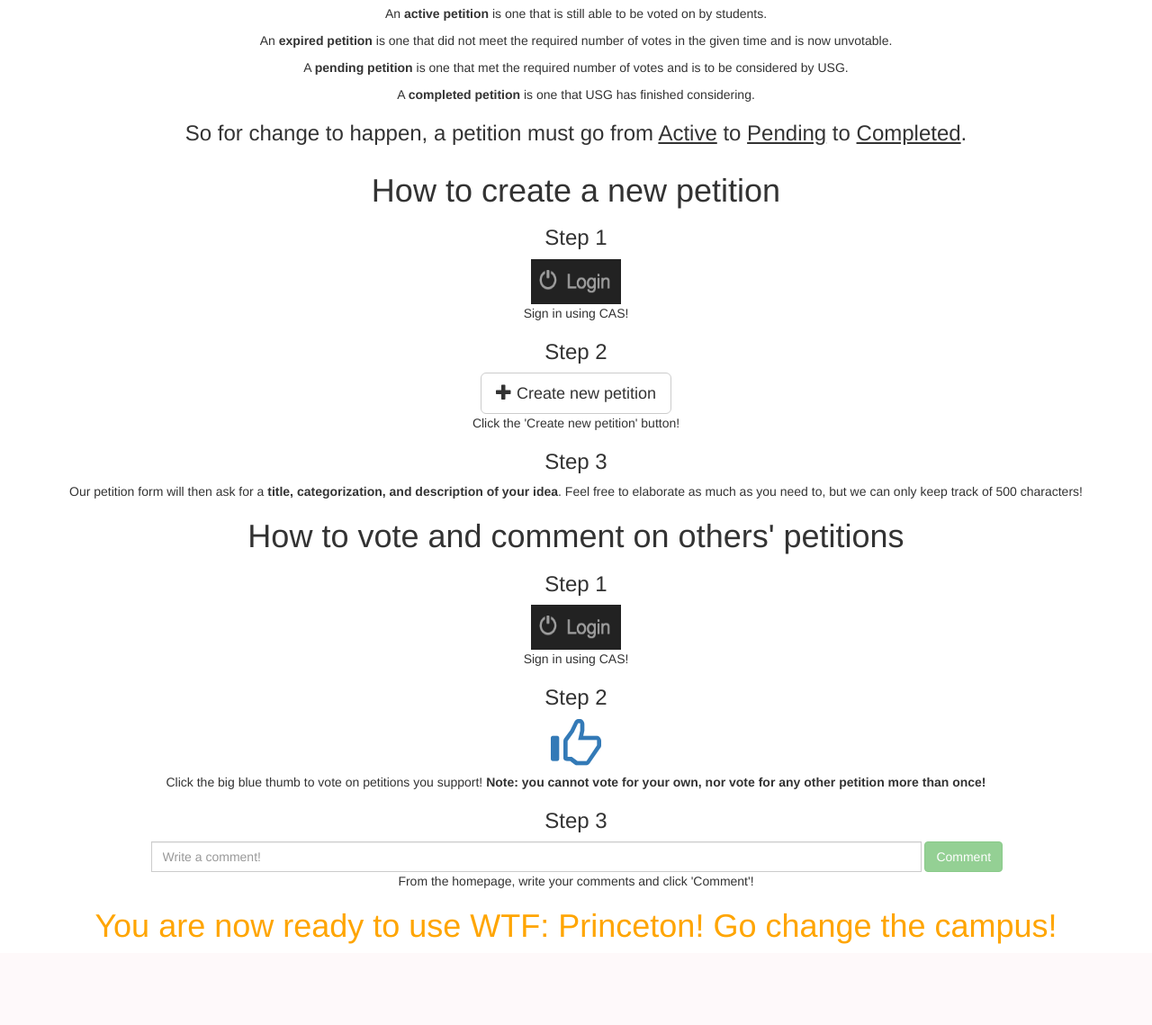
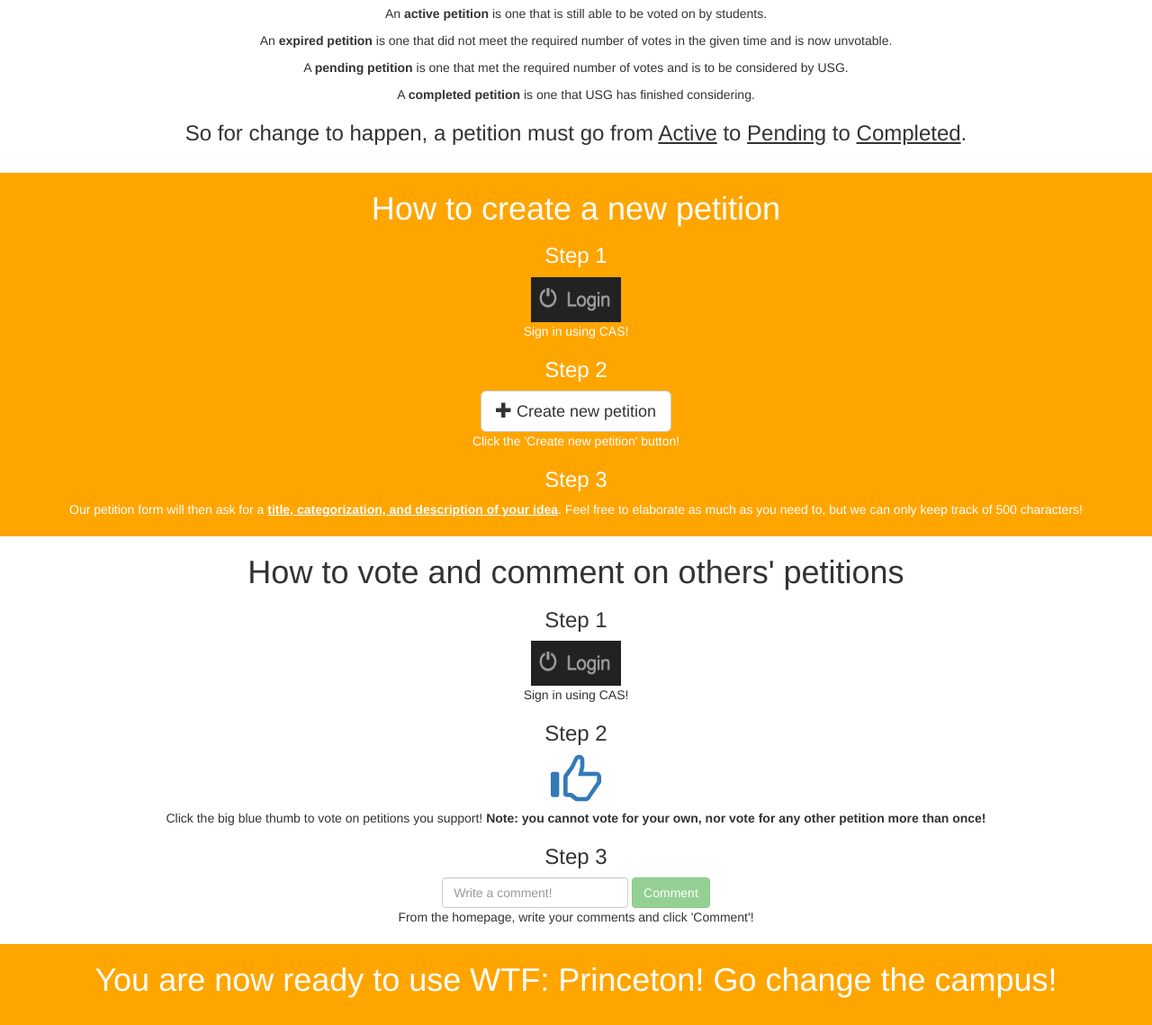
Before and after one commit to dwchung4/WTFPrinceton, a Django app: page /howtouse/ in a window 1280 px wide. Shown: the part 338-1477 px from the top of the page at 90% size. Before the commit the page ends 1387 px from the top, so only its background shows below. Run offline with Django 3.2, Linux system fonts and the light colour scheme; some libraries are stand-ins or nearby versions.

Commit message:
fixd visitor pages

```diff
--- a/home/templates/home/about_visitor.html
+++ b/home/templates/home/about_visitor.html
@@ -55,7 +55,7 @@
 </div>
 
 <!-- Meet the team -->
-<div class="container text-center">
+<div class="container-fluid text-center orangeblock">
   <h1>Meet the team</h1>
   <div class="row">
     <!--Ji Won -->
--- a/home/templates/home/howtouse_visitor.html
+++ b/home/templates/home/howtouse_visitor.html
@@ -47,12 +47,13 @@
   <p>A <b>completed petition</b> is one that USG has finished considering.</p>
 
   <h3>So for change to happen, a petition must go from <u>Active</u> to <u>Pending</u> to <u>Completed</u>.</h3>
+  </br>
 </div>
 
 
 
 <!-- Create a new petition -->
-<div class='container text-center'>
+<div class='container-fluid text-center orangeblock'>
   <h1>How to create a new petition</h1>
   <h3> Step 1 </h3>
   <a href="{% url 'home:login' "" %}" ><img src="{% static "images/login.png" %}" class="img-responsive center-block" alt="Login" style="width:100px;height:50px;"/></a>
@@ -69,8 +70,10 @@
 
 <!-- step 3 -->
   <h3> Step 3 </h3>
-  Our petition form will then ask for a <b>title, categorization, and description of your idea</b>. Feel free to elaborate as much as you need to, but
+  Our petition form will then ask for a <b><u>title, categorization, and description of your idea</u></b>. Feel free to elaborate as much as you need to, but
   we can only keep track of 500 characters!
+</br>
+</br>
 
 </div>
 
@@ -89,24 +92,21 @@
 
   <h3>Step 3</h3>
   <div class='row'>
-    <div class='col-lg-offset-1 col-lg-11 col-md-offset-1 col-md-11 col-sm-offset-1 col-sm-11 col-xs-offset-2 col-xs-10'>
-      <div class="input-group">
-        <form class="form-inline" method="get">
-          <div class ="form-group">
-              <input type="text" class="form-control" placeholder="Write a comment!" size="100" >
-          </div>
-          <button type="submit" class="btn btn-success" disabled>Comment</button>
-        </form>
-      </span>
-     </div>
-    </div>
+  <div class='form-inline col-lg-offset-4 col-lg-4 col-md-offset-4 col-md-4 col-sm-offset-3 col-sm-6 col-xs-offset-1 col-xs-10'>
+  <input type="text" class="form-control" placeholder="Write a comment!" style='max-width: 15em ;display:inline-block'>
+  <button type="submit" class="btn btn-success" style='display:inline-block' disabled>Comment</button>
   </div>
+  </div>
+
   From the homepage, write your comments and click 'Comment'!
+  </br>
+</br>
 </div>
 
 <!-- end-->
-<div class='container text-center'>
-<a href="{% url 'home:index' %}"><h1 style='color:#FFA500'>You are now ready to use WTF: Princeton! Go change the campus!</h1></a>
+<div class='container-fluid text-center orangeblock'>
+<a href="{% url 'home:index' %}"><h1 style='color:white'>You are now ready to use WTF: Princeton! Go change the campus!</h1></a>
+</br>
 </div>
 
 </body>
```
Also changed, not shown: home/templates/home/howtouse.html (+12 -12 lines), home/templates/home/index.html (+12 -3 lines), home/templates/home/index_visitor.html (+4 -4 lines).
